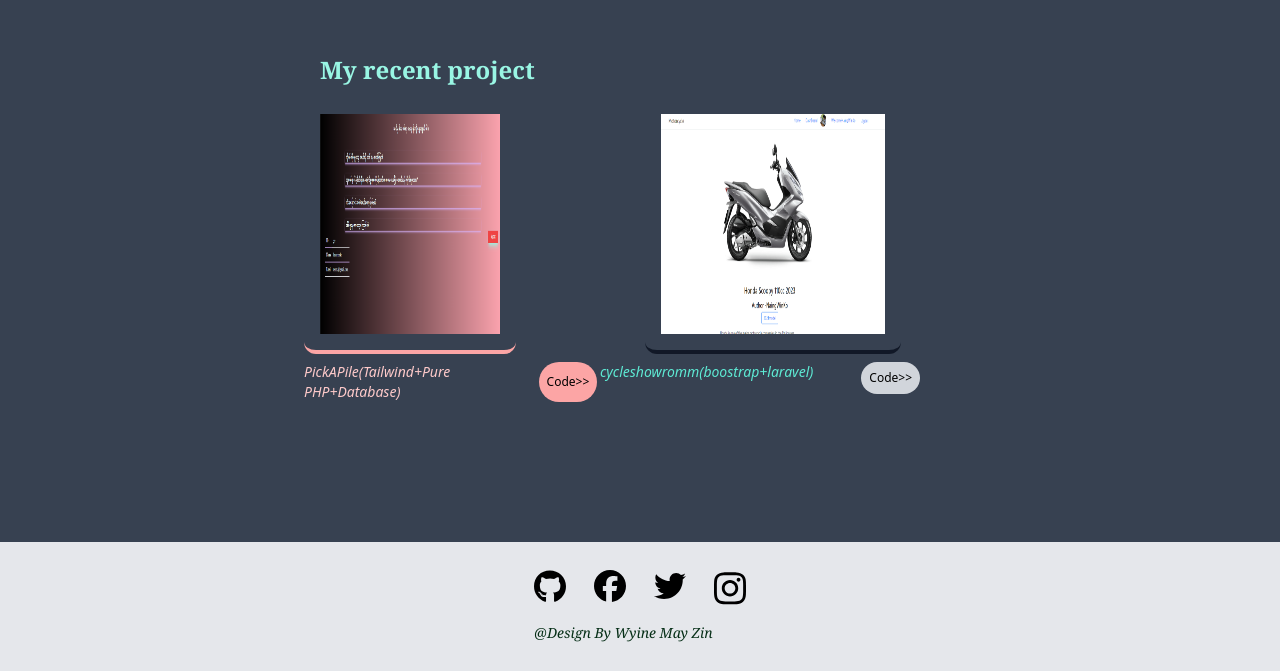
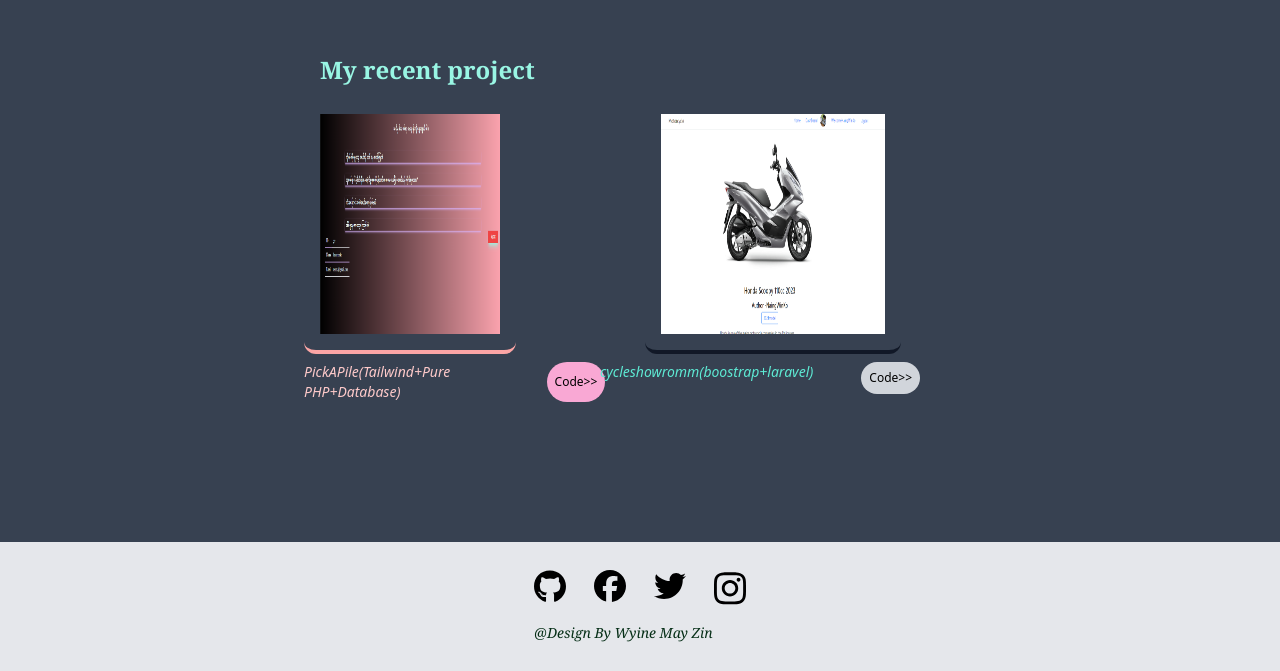
Before and after one commit to wyinemayzin24/portfolio1, a website: page index.html in a window 1280 px wide. Shown: the part 1738-2409 px from the top of the page. Drawn offline with nearby package versions, Linux system fonts and the light colour scheme.

Commit message:
adding ml-4alllll

```diff
--- a/index.html
+++ b/index.html
@@ -205,7 +205,7 @@
 
        <div class="flex justify-center">
          <p class="mr-12 text-sm mt-2 text-red-200  font-medium italic text-gray-950">PickAPile(Tailwind+Pure PHP+Database)</p>
-       <button class="lg:mr1 mr-6 p-2 text-xs  bg-red-300   mt-2 rounded-3xl "><a href="https://github.com/wyinemayzin24/ucsh">Code>></a>
+       <button class="mr-4 p-2 text-xs  bg-pink-300 mt-2 rounded-3xl p-1"><a href="https://github.com/wyinemayzin24/ucsh">Code>></a>
          <button>
       </div>
 
```
